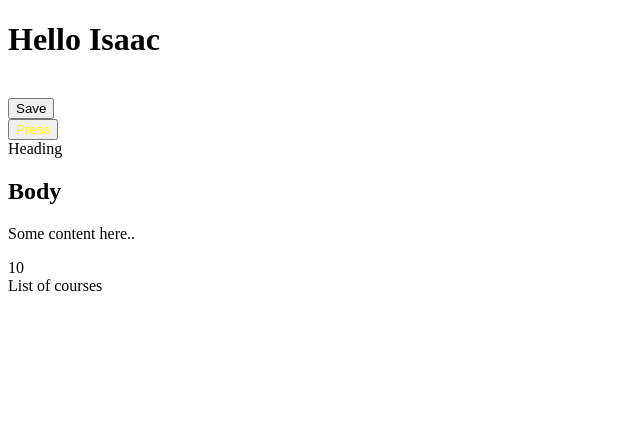
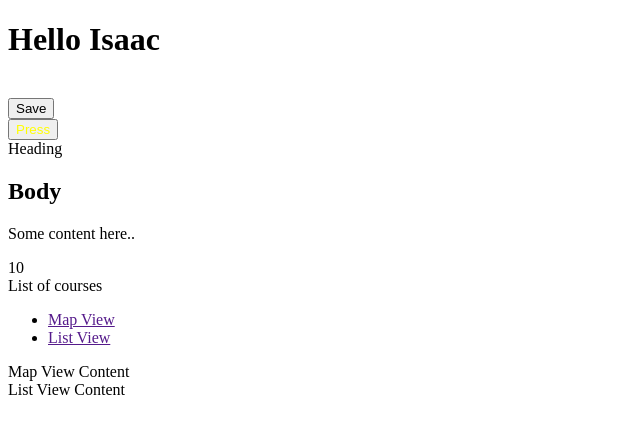
Before and after one commit to isakabusee/reusable-components, an Angular app: page / in a window 1280 px wide. Shown: the top 434 px of the page, without its empty margins (0-640 px from the left). Built offline with nearby package versions, Linux system fonts and the light colour scheme.

Commit message:
asterclass binding

```diff
--- a/src/app/app.component.html
+++ b/src/app/app.component.html
@@ -28,3 +28,12 @@
 <div [hidden]="courses.length > 0">
     No courses yet
 </div>
+
+<ul class="nav nav-pills">
+    <li active="active"><a href="">Map View</a></li>
+    <li><a href="">List View</a></li>
+</ul>
+<div [ngSwitch]="viewMode">
+    <div>Map View Content</div>
+    <div>List View Content</div>
+</div>
--- a/src/app/app.component.ts
+++ b/src/app/app.component.ts
@@ -17,6 +17,8 @@ export class AppComponent {
     likesCount: 10,
     isLiked: true
   }
+  viewMode = 'map';
+
   onFavoriteChanged(eventArgs: FavoriteChangedEventArgs) {
     console.log("Favorite changed: ", eventArgs);
   }
```
